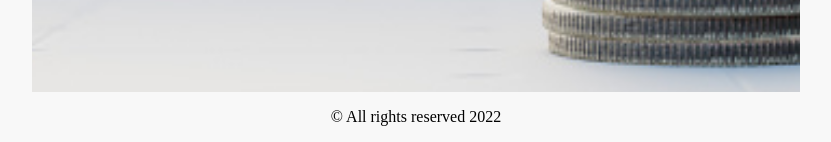
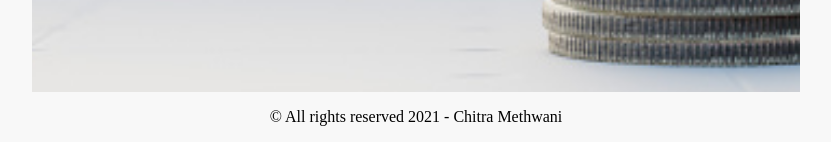
Before and after one commit to chitra-08/Heroku-Demo, a Flask app: page /thankyou/1 in a window 1280 px wide. Shown: the part 658-800 px from the top of the page, without its empty margins (224-1055 px from the left). Run offline with Flask 2, Linux system fonts and the light colour scheme; parts of the project's set-up code (start-up, migrations or seed data) failed here and were passed over.

Commit message:
Update ThankYou.html

```diff
--- a/templates/ThankYou.html
+++ b/templates/ThankYou.html
@@ -27,7 +27,7 @@
 </div>
 <br/>
 <div class="footer">
-  <p>&copy; All rights reserved 2022</p>
+  <p>&copy; All rights reserved 2021 - Chitra Methwani</p>
 </div>
 <div class="split right">
   <div class="card">
```
